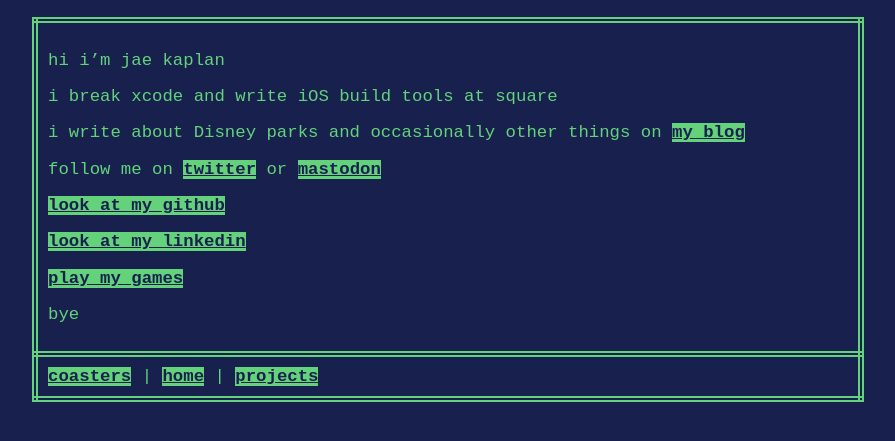
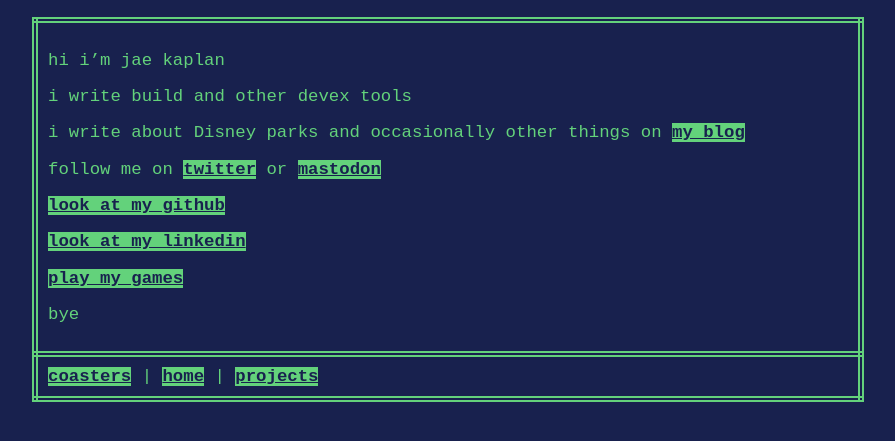
Before and after one commit to jkap/jkap-crimeteam, a Jekyll site: the page built from index.md, in a window 1280 px wide. Shown: the top 441 px of the page, without its empty margins (192-1087 px from the left). Built offline with Jekyll 4.4.1, drawn with Linux system fonts in a browser that asks for light colours.

Commit message:
updated job

```diff
--- a/index.md
+++ b/index.md
@@ -5,7 +5,7 @@ navTitle: home
 
 hi i'm jae kaplan
 
-i break xcode and write iOS build tools at square
+i write build and other devex tools
 
 i write about Disney parks and occasionally other things on [my blog][blog]{:rel="me"}
 
```
